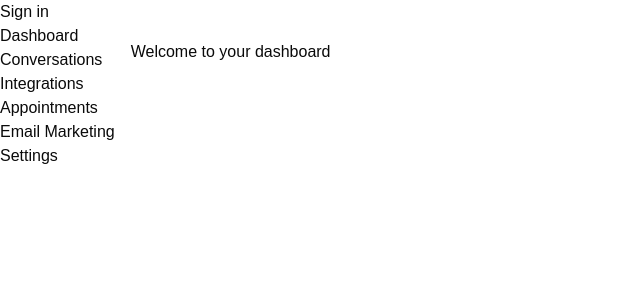
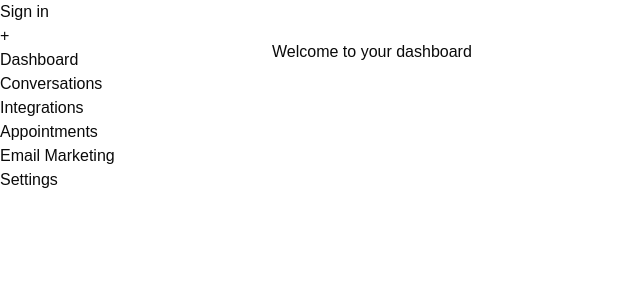
Before and after one commit to madinabolat/gh-internship-2025, a Next.js app in the folder my-next-app/: page /dashboard in a window 1280 px wide. Shown: the top 300 px of the page, without its empty margins (0-640 px from the left). Built offline with nearby package versions, Linux system fonts and the light colour scheme; no server answers.

Commit message:
Update Sidebar.tsx

```diff
--- a/my-next-app/src/components/Sidebar.tsx
+++ b/my-next-app/src/components/Sidebar.tsx
@@ -1,27 +1,36 @@
+"use client"
 import Link from "next/link"
+import { useState } from "react"
 
 export default function Sidebar() {
+    const [isCollapsed, setIsCollapsed] = useState(false)
+
+    const toggleCollapse = () => {
+        setIsCollapsed(!isCollapsed)
+
+    }
     return (
-    <div>
-        {/* <h1>Sidebar</h1> */}
+    <div className={`${isCollapsed ? "w-16": "w-64"}`}>
+        {/* <p>toggle is {isCollapsed ? "Collapsed":"Expanded"}</p> */}
+        <button onClick={toggleCollapse}>+</button>
         <ul>
             <li>
-                <Link href="/dashboard">Dashboard</Link>
+                <Link href="/dashboard">{isCollapsed ? "D": "Dashboard"}</Link>
             </li>
             <li>
-                <Link href="/conversations">Conversations</Link>
+                <Link href="/conversations">{isCollapsed ? "D": "Conversations"}</Link>
             </li>
             <li>
-                <Link href="/integrations">Integrations</Link>
+                <Link href="/integrations">{isCollapsed ? "I": "Integrations"}</Link>
             </li>
             <li>
-                <Link href="/appointments">Appointments</Link>
+                <Link href="/appointments">{isCollapsed ? "A": "Appointments"}</Link>
             </li>
             <li>
-                <Link href="/emailmarketing">Email Marketing</Link>
+                <Link href="/emailmarketing">{isCollapsed ? "E": "Email Marketing"}</Link>
             </li>
             <li>
-                <Link href="/settings">Settings</Link>
+                <Link href="/settings">{isCollapsed ? "S": "Settings"}</Link>
             </li>
         </ul>
     </div>
```
